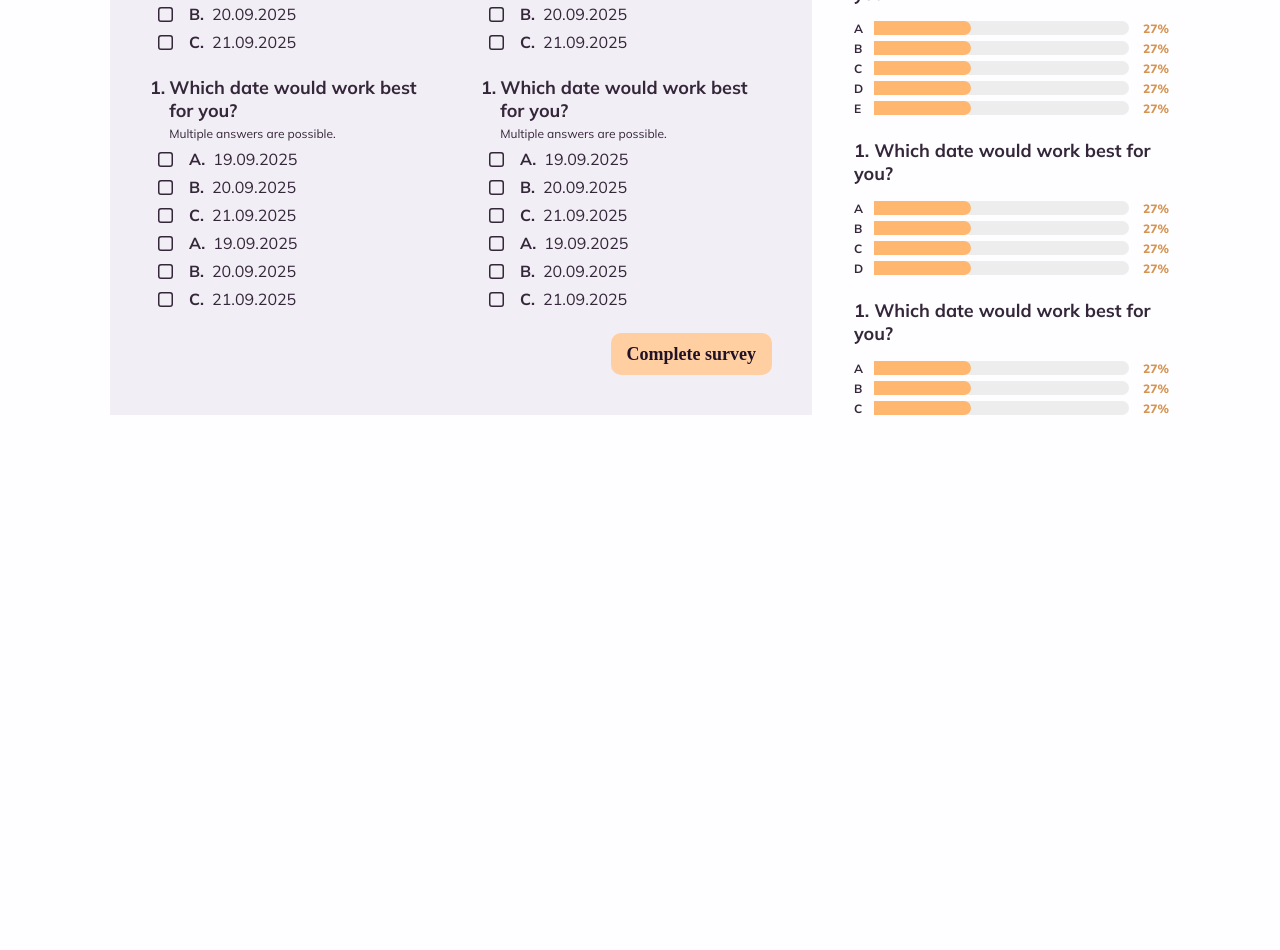
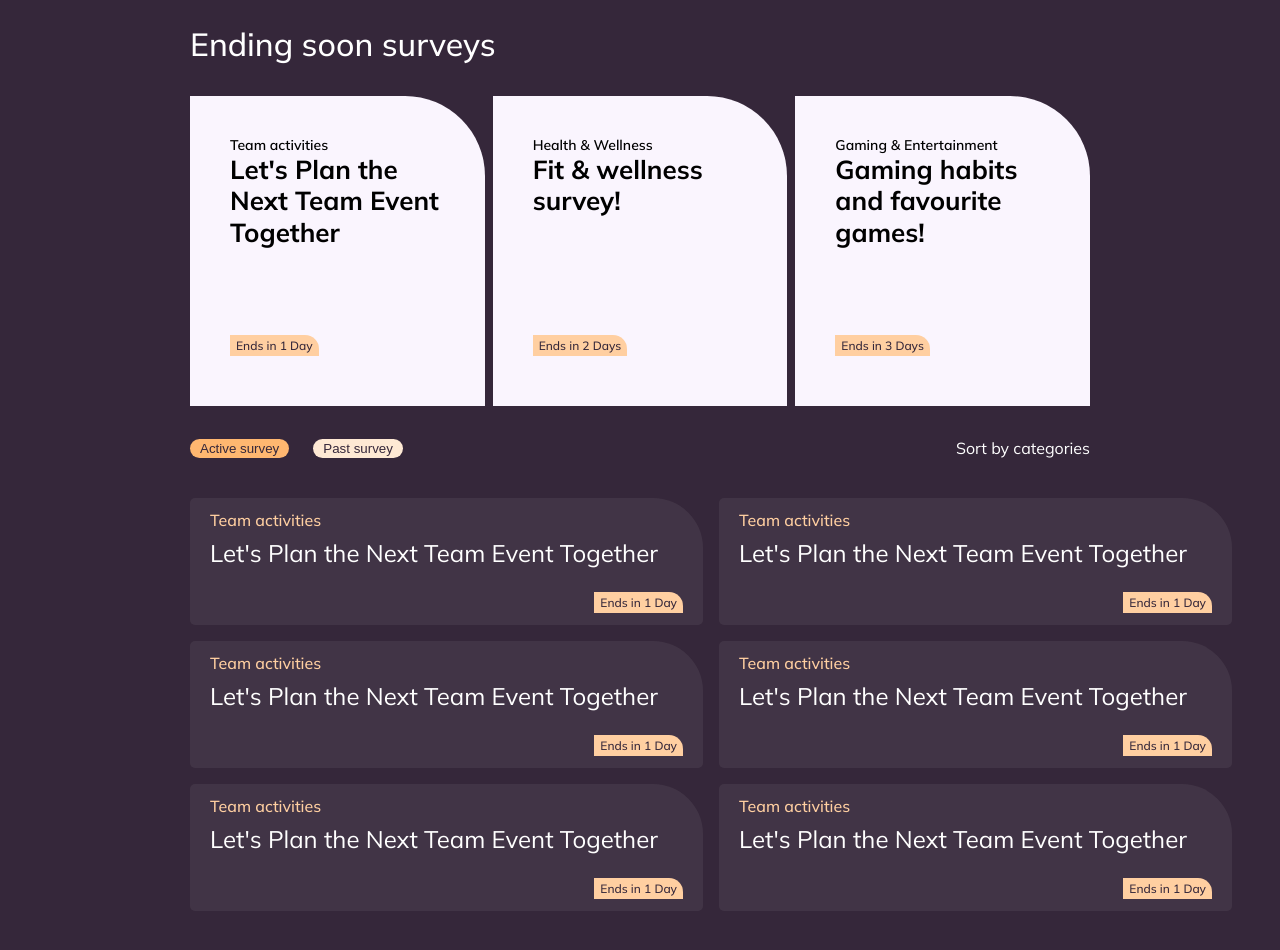
Before and after one commit to FelixWagner25/Poll_App, an Angular app: page / in a window 1280 px wide. Shown: the part 860-1810 px from the top of the page. Before the commit the page ends 1315 px from the top, so only its background shows below. Built offline with nearby package versions, Linux system fonts and the light colour scheme; a web font is replaced by a local one.

Commit message:
feat: add icons to primary button and scrollbar to survey-list-wrap in home component

```diff
--- a/src/app/app.routes.ts
+++ b/src/app/app.routes.ts
@@ -4,7 +4,7 @@ import { NewSurveyComponent } from './new-survey/new-survey.component';
 import { SurveyResultsComponent } from './survey-results/survey-results.component';
 
 export const routes: Routes = [
-  //{ path: '', component: HomeComponent },
-  { path: '', component: SurveyResultsComponent },
+  { path: '', component: HomeComponent },
   { path: 'new-survey', component: NewSurveyComponent },
+  { path: 'survey-results', component: SurveyResultsComponent },
 ];
--- a/src/app/home/home.component.html
+++ b/src/app/home/home.component.html
@@ -13,7 +13,10 @@
             opinious, engage your audience, <br />
             and turn feedback into action.
           </p>
-          <button routerLink="new-survey/" class="title__btn btn btn--primary">New survey</button>
+          <button routerLink="new-survey/" class="title__btn btn btn--primary">
+            <span>New survey</span>
+            <span class="btn__add-circle"></span>
+          </button>
         </div>
         <img class="title__img" src="assets/img/title_img.svg" alt="Poll App image" />
       </div>
@@ -22,21 +25,21 @@
         <div class="surveys__ending-soon-wrap">
           <p class="surveys__ending-soon-text">Ending soon surveys</p>
           <div class="surveys__cards-wrap">
-            <div class="surveys__card">
+            <div routerLink="survey-results" class="surveys__card">
               <div>
                 <p class="surveys__card--category">Team activities</p>
                 <p class="surveys__card--title">Let's Plan the Next Team Event Together</p>
               </div>
               <p class="surveys__card--days-left">Ends in 1 Day</p>
             </div>
-            <div class="surveys__card">
+            <div routerLink="survey-results" class="surveys__card">
               <div>
                 <p class="surveys__card--category">Health & Wellness</p>
                 <p class="surveys__card--title">Fit & wellness survey!</p>
               </div>
               <p class="surveys__card--days-left">Ends in 2 Days</p>
             </div>
-            <div class="surveys__card">
+            <div routerLink="survey-results" class="surveys__card">
               <div>
                 <p class="surveys__card--category">Gaming & Entertainment</p>
                 <p class="surveys__card--title">Gaming habits and favourite games!</p>
@@ -56,7 +59,7 @@
             <div class="survey-list__sort-dropdown">Sort by categories</div>
           </div>
           <div class="survey-list__cards-wrap">
-            <div class="survey-list__card">
+            <div routerLink="survey-results" class="survey-list__card">
               <div class="fbox-col-left gap-8px">
                 <p class="survey-list__card--category">Team activities</p>
                 <p class="survey-list__card--title">Let's Plan the Next Team Event Together</p>
@@ -65,7 +68,7 @@
                 <p class="survey-list__card--days-left">Ends in 1 Day</p>
               </div>
             </div>
-            <div class="survey-list__card">
+            <div routerLink="survey-results" class="survey-list__card">
               <div class="fbox-col-left gap-8px">
                 <p class="survey-list__card--category">Team activities</p>
                 <p class="survey-list__card--title">Let's Plan the Next Team Event Together</p>
@@ -74,7 +77,7 @@
                 <p class="survey-list__card--days-left">Ends in 1 Day</p>
               </div>
             </div>
-            <div class="survey-list__card">
+            <div routerLink="survey-results" class="survey-list__card">
               <div class="fbox-col-left gap-8px">
                 <p class="survey-list__card--category">Team activities</p>
                 <p class="survey-list__card--title">Let's Plan the Next Team Event Together</p>
@@ -83,7 +86,7 @@
                 <p class="survey-list__card--days-left">Ends in 1 Day</p>
               </div>
             </div>
-            <div class="survey-list__card">
+            <div routerLink="survey-results" class="survey-list__card">
               <div class="fbox-col-left gap-8px">
                 <p class="survey-list__card--category">Team activities</p>
                 <p class="survey-list__card--title">Let's Plan the Next Team Event Together</p>
@@ -92,7 +95,7 @@
                 <p class="survey-list__card--days-left">Ends in 1 Day</p>
               </div>
             </div>
-            <div class="survey-list__card">
+            <div routerLink="survey-results" class="survey-list__card">
               <div class="fbox-col-left gap-8px">
                 <p class="survey-list__card--category">Team activities</p>
                 <p class="survey-list__card--title">Let's Plan the Next Team Event Together</p>
@@ -101,7 +104,25 @@
                 <p class="survey-list__card--days-left">Ends in 1 Day</p>
               </div>
             </div>
-            <div class="survey-list__card">
+            <div routerLink="survey-results" class="survey-list__card">
+              <div class="fbox-col-left gap-8px">
+                <p class="survey-list__card--category">Team activities</p>
+                <p class="survey-list__card--title">Let's Plan the Next Team Event Together</p>
+              </div>
+              <div class="width-100 fbox-col-right">
+                <p class="survey-list__card--days-left">Ends in 1 Day</p>
+              </div>
+            </div>
+            <div routerLink="survey-results" class="survey-list__card">
+              <div class="fbox-col-left gap-8px">
+                <p class="survey-list__card--category">Team activities</p>
+                <p class="survey-list__card--title">Let's Plan the Next Team Event Together</p>
+              </div>
+              <div class="width-100 fbox-col-right">
+                <p class="survey-list__card--days-left">Ends in 1 Day</p>
+              </div>
+            </div>
+            <div routerLink="survey-results" class="survey-list__card">
               <div class="fbox-col-left gap-8px">
                 <p class="survey-list__card--category">Team activities</p>
                 <p class="survey-list__card--title">Let's Plan the Next Team Event Together</p>
--- a/src/app/home/home.component.scss
+++ b/src/app/home/home.component.scss
@@ -90,6 +90,7 @@ section {
 
     &:hover {
       background-color: #f4e9fb;
+      cursor: pointer;
     }
 
     &--category {
@@ -153,6 +154,23 @@ section {
     display: grid;
     grid-template-columns: auto auto;
     gap: 16px;
+    max-height: 418px;
+    overflow-y: scroll;
+    padding-right: 16px; //for gap to scrollbar
+
+    scrollbar-color: col.$secondary-orange;
+    scrollbar-width: 10px;
+
+    &::-webkit-scrollbar {
+      width: 10px;
+      height: 64px;
+      color: col.$secondary-orange;
+    }
+
+    &::-webkit-scrollbar-thumb {
+      background-color: col.$secondary-orange;
+      border-radius: 10px;
+    }
   }
 
   &__card {
@@ -172,6 +190,7 @@ section {
 
     &:hover {
       background-color: rgba(217, 217, 217, 0.16);
+      cursor: pointer;
     }
 
     &--category {
--- a/src/app/survey-results/survey-results.component.html
+++ b/src/app/survey-results/survey-results.component.html
@@ -1,7 +1,10 @@
 <section>
   <div class="fbox-row-space-between width-100">
     <img routerLink="" src="assets/img/logo_purple.svg" class="logo" alt="PollApp Logo" />
-    <button class="btn btn--primary">Create survey</button>
+    <button class="btn btn--primary">
+      <span>Create survey</span>
+      <span class="btn__add-circle"></span>
+    </button>
   </div>
   <div class="fbox-row gap-42px">
     <div class="survey">
--- a/src/styles.scss
+++ b/src/styles.scss
@@ -37,9 +37,18 @@ h2 {
   font-family: 'Nokora';
   @include abs.font(18px, 700);
 
+  &:hover {
+    .btn__add-circle {
+      width: 20px;
+      height: 20px;
+      content: url('../public/assets/img/add_circle_purple.svg');
+    }
+  }
+
   &--primary {
     color: #221227;
     background-color: abs.$secondary-orange;
+    height: 48px;
 
     &:hover {
       background-color: abs.$primary-orange;
@@ -55,6 +64,13 @@ h2 {
     &:hover {
       opacity: 0.6;
     }
+  }
+
+  &__add-circle {
+    content: '';
+    width: 0;
+    height: 0;
+    transition: all 300ms ease-out;
   }
 }
 
```
Also changed, not shown: public/assets/img/add_circle_purple.svg (added).
